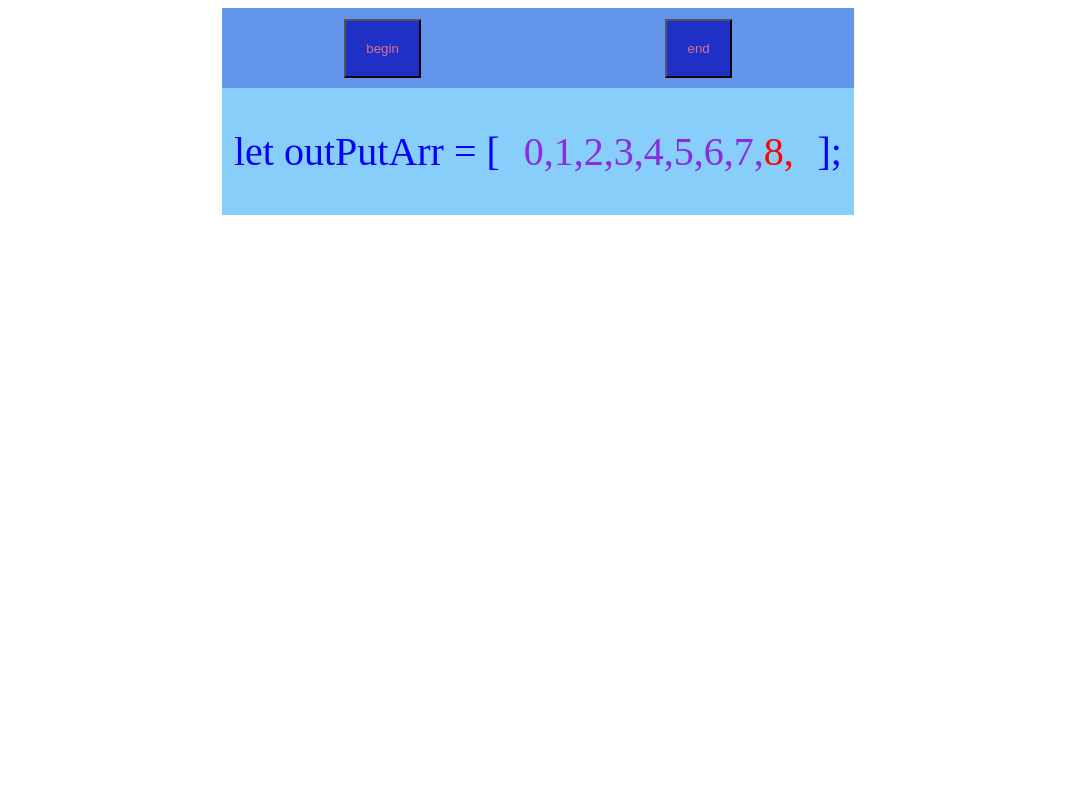
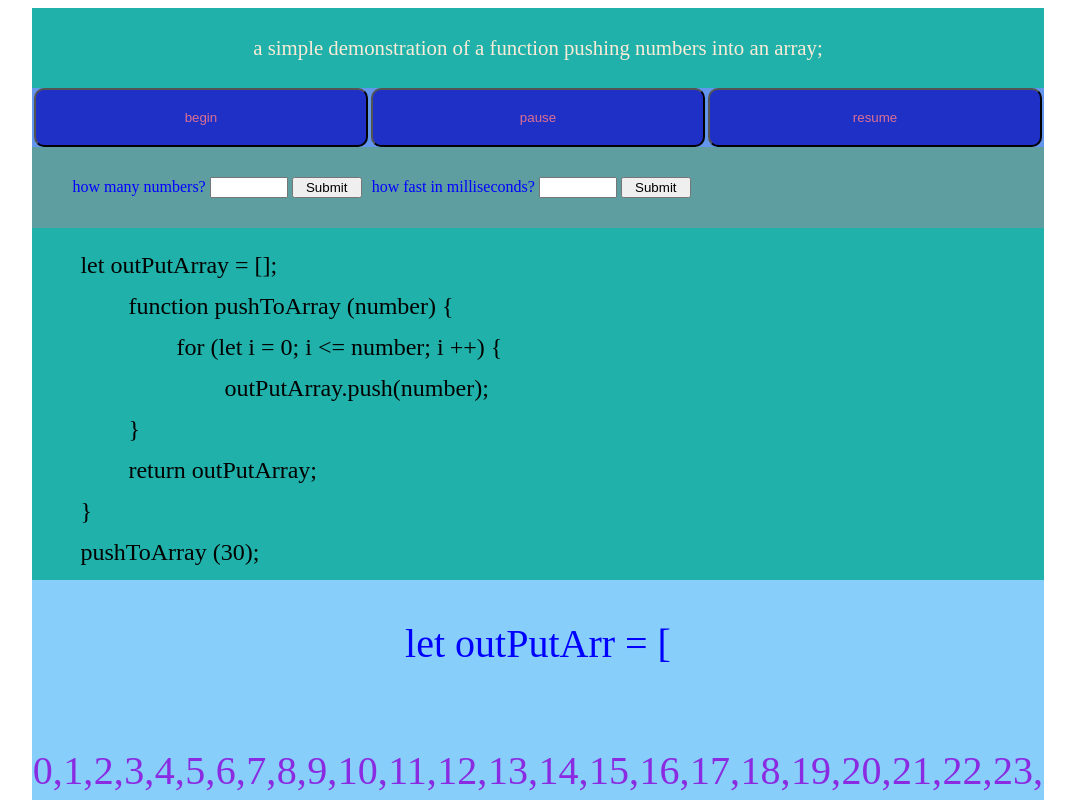
Before and after one commit to risingBirdSong/basdic13, a website: page index.html in a window 1280 px wide. Both pictures are taken after a click on the button "begin". Shown: the top 800 px of the page, without its empty margins (102-1177 px from the left). Drawn offline with nearby package versions, Linux system fonts and the light colour scheme.

Commit message:
made some good progress this morning, the basic concept is there, with some bugs, the most obvious is the styling gets all messed up when you click resume

```diff
--- a/code.js
+++ b/code.js
@@ -5,25 +5,32 @@ var htmlItem;
     htmlItem["h3"] = "h3";
 })(htmlItem || (htmlItem = {}));
 var isPaused = false;
-function appending(numbers, delayInMS, tag, isPaused) {
-    if (isPaused === void 0) { isPaused = false; }
+var pausePoint;
+var snapshot;
+var argument = 30;
+var howMuchToDelay = 100;
+function appending(numbers, delayInMS, tag, i, stateCondition) {
+    if (i === void 0) { i = 0; }
+    if (stateCondition === void 0) { stateCondition = "<p class='left_bracket child'>let outPutArr = [</p>"; }
+    console.log(delayInMS);
     var main = $(".main");
     var arrStart = $(".arr_start");
     var arrEnd = $(".arr_end");
     var insideArr = $(".inside_of_array");
-    arrStart.append("<p class='left_bracket child'>let outPutArr = [</p>");
-    var i = 0;
+    arrStart.append(stateCondition);
     function lognumbers(input) {
-        console.log(i);
-        if (isPaused === true) {
-            console.log('i should be paused');
-            delayInMS = 100000000;
-        }
+        console.log(argument);
         var myInterval = setInterval(function () {
             if (i >= input) {
-                console.log("i should clear");
                 clearInterval(myInterval);
             }
+            if (isPaused === true) {
+                clearInterval(myInterval);
+            }
+            pausePoint = i;
+            snapshot = $(".arr_start")
+                .html()
+                .concat($(".inside_of_array").html());
             var appendMe = "<" + tag + " id=\"current\">" + i + ", </" + tag + ">";
             insideArr.append(appendMe);
             setTimeout(function () {
@@ -37,10 +44,40 @@ function appending(numbers, delayInMS, tag, isPaused) {
 }
 function startTheSequence() {
     //@ts-ignore
-    appending(30, 300, htmlItem.p);
+    appending(argument, howMuchToDelay, htmlItem.p);
 }
 function pauseTheSequence() {
+    console.log("hit pause");
     isPaused = true;
+    console.log(snapshot);
+}
+function resumeSequence() {
+    isPaused = false;
+    $(".main div").empty();
+    appending(argument, howMuchToDelay, htmlItem.p, pausePoint, snapshot);
 }
 $(".begin").click(startTheSequence);
-$(".end").click(pauseTheSequence);
+$(".pause").click(pauseTheSequence);
+$(".resume").click(resumeSequence);
+$(".argument").text(argument);
+$(".howManyNumbers").submit(function () {
+    argument = parseInt(
+    //@ts-ignore
+    $(this)
+        .children()
+        .val());
+    $(".argument").text(argument);
+});
+$(".howFast").submit(function () {
+    howMuchToDelay = parseFloat(
+    //@ts-ignore
+    $(this).children().val());
+});
+var outPutArr = [];
+function pushToArray(input) {
+    for (var i = 0; i <= input; i++) {
+        outPutArr.push(i);
+    }
+    return outPutArr;
+}
+pushToArray(argument);
--- a/index.html
+++ b/index.html
@@ -13,23 +13,71 @@
     ></script>
   </head>
   <body>
+    <div class="intro">
+      <p>
+        a simple demonstration of a function pushing numbers into an array;
+      </p>
+    </div>
 
     <div class="interaction">
       <button class="begin">begin</button>
-      <button class="end">end</button>
+      <button class="pause">pause</button>
+      <button class="resume">resume</button>
+      <br>
+      <div class="forms">
+        <form action="#" class="howManyNumbers">
+          how many numbers?
+          <input type="text" />
+          <input type="submit" />
+        </form>
+        <form action="#" class="howFast">
+          how fast in milliseconds?
+          <input type="text" />
+          <input type="submit" />
+        </form>
+      </div>
     </div>
 
+    <div class="operating_function">
+      <p class="indent_level_0">
+        let outPutArray = [];
+      </p>
 
+      <p class="indent_level_1">
+        function pushToArray (number) {
+      </p>
+
+      <p class="indent_level_2">
+        for (let i = 0; i <= number; i ++) {
+      </p>
+
+      <p class="indent_level_3">
+        outPutArray.push(number);
+      </p>
+
+      <p class="indent_level_1">
+        }
+      </p>
+
+      <p class="indent_level_1">
+        return outPutArray;
+      </p>
+
+      <p class="indent_level_0">
+        }
+      </p>
+
+      <p class="indent_level_0">
+        pushToArray (<span class="argument"></span>);
+      </p>
+    </div>
 
     <div class="main">
-
-
       <div class="arr_start bookend part_of_arr"></div>
 
       <div class="inside_of_array part_of_arr"></div>
 
       <div class="arr_end bookend part_of_arr"></div>
-
     </div>
 
     <script src="code.js"></script>
--- a/style.css
+++ b/style.css
@@ -1,3 +1,22 @@
+
+.intro {
+  margin : 0 auto;
+  width: 80%;
+  background-color: lightseagreen;
+  height: 5em;
+  display: flex;
+}
+
+.intro p {
+  align-self: center;
+  margin: 0 auto;
+  color: antiquewhite;
+  font-size: 130%;
+  padding: 20%;
+}
+
+
+
 .main {
   background-color: lightskyblue;
   display: flex;
@@ -5,9 +24,9 @@
   flex-wrap: wrap;
   justify-content: space-evenly;
   align-items: center;
-  height: 50%;
-  width: 50%;
-  margin : 0 auto;
+  height: 80%;
+  width: 80%;
+  margin: 0 auto;
 }
 
 .bookend {
@@ -39,17 +58,72 @@
   display: flex;
   align-items: center;
   background: cornflowerblue;
-  width: 50%;
-  margin : 0 auto;
+  width: 80%;
+  margin: 0 auto;
   position: relative;
-  height: 5em;
+  height: fit-content;
+  flex-flow: row wrap;
+  justify-content: flex-start;
 }
+
+.interaction button{
+    width: 33%;
+    border-radius: 10px;
+}
+
+.forms {
+  display: flex;
+  background-color: cadetblue;
+  width: 100%;
+  color: blue;
+  padding: 30px;
+}
+
+
+.forms form {
+  margin-left: 10px;
+}
+
+.forms input {
+  width : 70px;
+}
+
+.operating_function {
+  display: flex;
+  background: lightseagreen;
+  width: 80%;
+  height: 22em;
+  margin: 0 auto;
+  flex-direction: column;
+}
+
+
+.operating_function p {
+  font-size: 1.5em;
+  margin-bottom: -10px;
+}
+
+.indent_level_0 {
+  margin-left: 2em;
+}
+
+.indent_level_1 {
+  margin-left: 4em;
+}
+
+.indent_level_2 {
+  margin-left: 6em;
+}
+
+.indent_level_3 {
+  margin-left: 8em;
+}
+
 
 button {
   vertical-align: top;
   margin: auto auto;
   background-color: rgb(31, 48, 199);
-  padding : 20px;
+  padding: 20px;
   color: palevioletred;
-
 }
```
Also changed, not shown: code.ts (+62 -12 lines).
